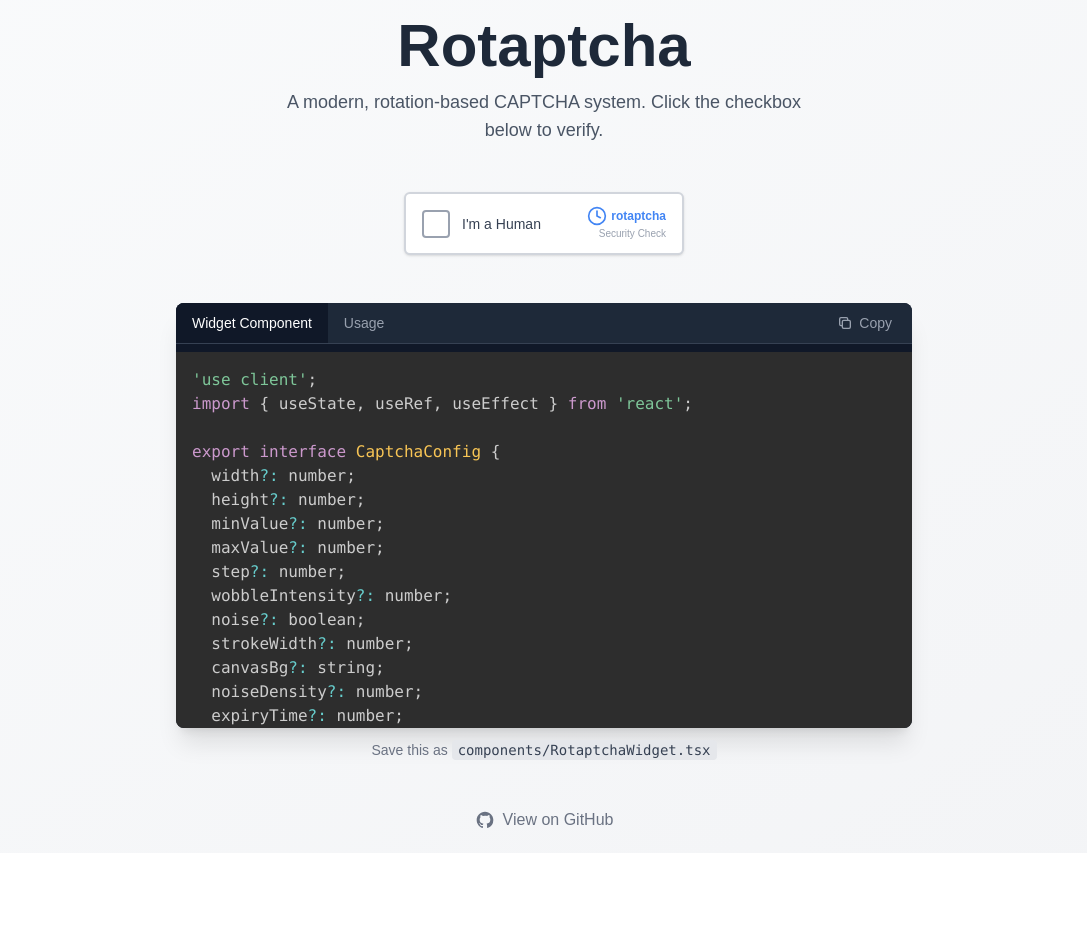
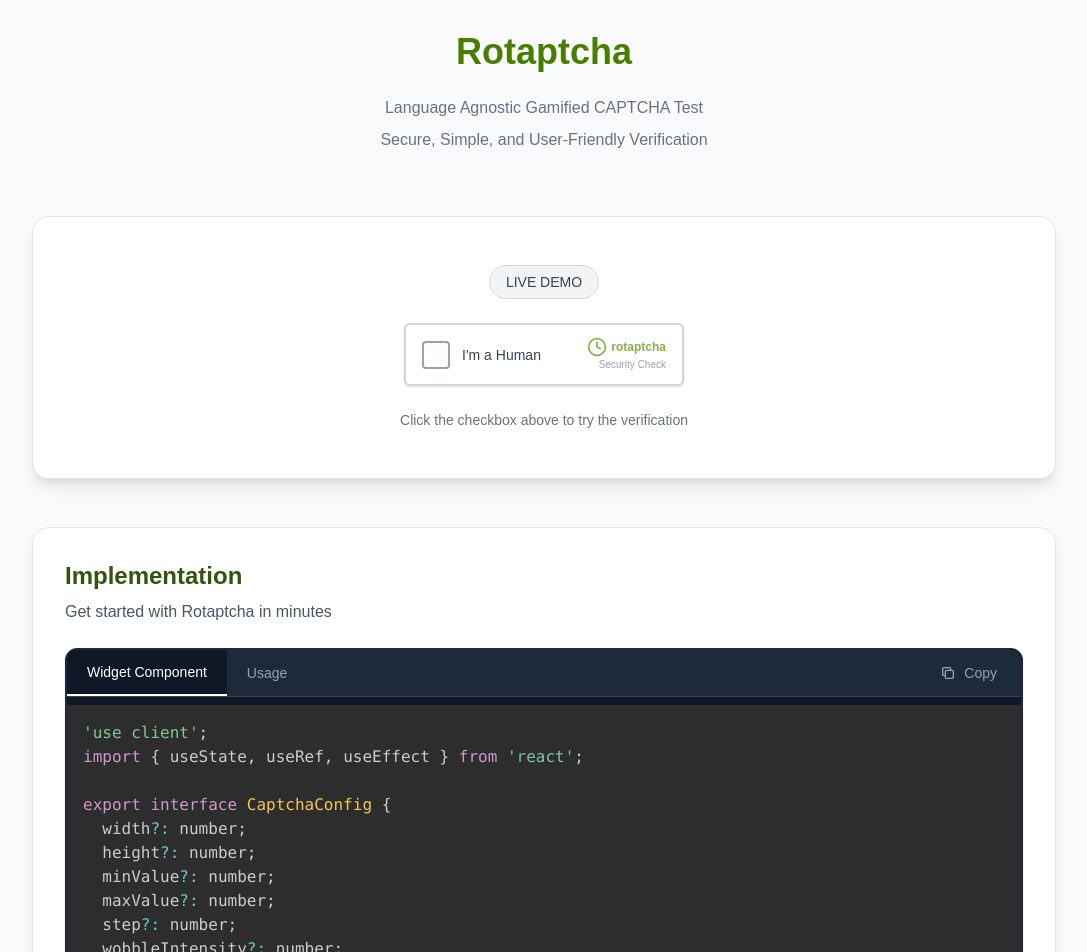
Before and after one commit to rotaptcha/website, a Next.js app: page / in a window 1280 px wide. Shown: the top 952 px of the page, without its empty margins (96-1183 px from the left). Before the commit the page ends 853 px from the top, so only its background shows below. Built offline with nearby package versions, Linux system fonts and the light colour scheme.

Commit message:
Update - Updated landing page

```diff
--- a/src/app/page.tsx
+++ b/src/app/page.tsx
@@ -334,7 +334,6 @@ export default function Home() {
     wobbleIntensity: 2,
     noise: true,
     strokeWidth: 2,
-    canvasBg: '#FFFFFF',
     noiseDensity: 3,
     expiryTime: 300000
   };
@@ -351,15 +350,39 @@ export default function Home() {
   };
 
   return (
-    <div className="min-h-screen bg-linear-to-br from-gray-50 to-gray-100 flex flex-col items-center justify-center p-4">
-      {/* Header */}
-      <div className="text-center mb-12">
-        <h1 className="text-4xl sm:text-5xl md:text-6xl font-bold text-gray-800 mb-3">
+    <div className="min-h-screen bg-gray-50 flex flex-col items-center justify-center p-4 sm:p-6 md:p-8">
+      {/* Main Container */}
+      <div className="w-full max-w-5xl">
+        {/* Header Section */}
+        <div className="text-center mb-16">
+
+          {/* Logo/Title with decorative elements */}
+          <div className="inline-flex items-center justify-center mb-6">
+
+            <div className="relative">
+              <h1 className="text-4xl sm:text-4xl md:text-4xl font-bold text-lime-700 ">
                 Rotaptcha
               </h1>
-        <p className="text-gray-600 text-base sm:text-lg font-medium px-4 max-w-xl">
-          A modern, rotation-based CAPTCHA system. Click the checkbox below to verify.
+            </div>
+          </div>
+
+          <p className="text-gray-500 text-base sm:text-base mb-2 px-4">
+            Language Agnostic Gamified CAPTCHA Test
           </p>
+
+          <p className="text-gray-500 text-base sm:text-base mt-2 px-4">
+            Secure, Simple, and User-Friendly Verification
+          </p>
+
+        </div>
+
+        {/* Demo Section with Card */}
+        <div className="bg-white rounded-2xl shadow-lg border border-gray-200 p-8 sm:p-12 mb-12">
+          <div className="flex flex-col items-center">
+            <div className="mb-6">
+              <span className="inline-block px-4 py-1.5 bg-gray-100 text-gray-700 text-sm font-medium rounded-full border border-gray-300">
+                LIVE DEMO
+              </span>
             </div>
 
             {/* Captcha Widget */}
@@ -378,35 +401,45 @@ export default function Home() {
                 console.error('Captcha error:', error);
               }}
               theme={{
-          primary: '#4285f4',
-          primaryHover: '#3367d6',
+                primary: '#88B04B',
+                primaryHover: '#6a8c3a',
                 secondary: '#e8f0fe',
                 background: '#f8f9fa',
               }}
             />
 
+            <p className="mt-6 text-gray-500 text-sm">
+              Click the checkbox above to try the verification
+            </p>
+          </div>
+        </div>
+
         {/* Code Example */}
-      <div className="mt-12 w-full max-w-3xl px-4">
-        <div className="bg-gray-900 rounded-lg overflow-hidden shadow-xl">
+        <div className="bg-white rounded-2xl shadow-lg border border-gray-200 p-6 sm:p-8">
+          <div className="mb-6">
+            <h2 className="text-2xl font-bold text-lime-900 mb-2">Implementation</h2>
+            <p className="text-gray-600">Get started with Rotaptcha in minutes</p>
+          </div>
+
+          <div className="bg-gray-900 rounded-xl overflow-hidden shadow-sm border border-gray-800">
+            <div className="bg-gray-900 rounded-xl overflow-hidden shadow-sm border border-gray-800">
               {/* Tabs Header */}
               <div className="flex items-center justify-between bg-gray-800 border-b border-gray-700">
                 <div className="flex">
                   <button
                     onClick={() => setActiveTab('widget')}
-                className={`px-4 py-2.5 text-sm font-medium transition-colors ${
-                  activeTab === 'widget'
-                    ? 'text-white bg-gray-900'
-                    : 'text-gray-400 hover:text-gray-200'
+                    className={`px-5 py-3 text-sm font-medium transition-colors ${activeTab === 'widget'
+                      ? 'text-white bg-gray-900 border-b-2 border-white'
+                      : 'text-gray-400 hover:text-gray-200 hover:bg-gray-750'
                       }`}
                   >
                     Widget Component
                   </button>
                   <button
                     onClick={() => setActiveTab('usage')}
-                className={`px-4 py-2.5 text-sm font-medium transition-colors ${
-                  activeTab === 'usage'
-                    ? 'text-white bg-gray-900'
-                    : 'text-gray-400 hover:text-gray-200'
+                    className={`px-5 py-3 text-sm font-medium transition-colors ${activeTab === 'usage'
+                      ? 'text-white bg-gray-900 border-b-2 border-white'
+                      : 'text-gray-400 hover:text-gray-200 hover:bg-gray-750'
                       }`}
                   >
                     Usage
@@ -414,7 +447,7 @@ export default function Home() {
                 </div>
                 <button
                   onClick={handleCopy}
-              className="flex items-center gap-1.5 text-gray-400 hover:text-white transition-colors text-sm px-3 py-1.5 mr-2 rounded hover:bg-gray-700 cursor-pointer"
+                  className="flex items-center gap-2 text-gray-400 hover:text-white hover:bg-gray-700 transition-all text-sm px-4 py-2 mr-2 rounded cursor-pointer"
                 >
                   {copied ? (
                     <>
@@ -436,7 +469,7 @@ export default function Home() {
 
               {/* Code Content */}
               <div className="max-h-96 overflow-auto">
-            <pre className="p-4 text-sm">
+                <pre className="p-6 text-sm">
                   <code className={activeTab === 'usage' ? 'language-jsx' : 'language-javascript'}>
                     {activeTab === 'usage' ? usageCode : widgetCode}
                   </code>
@@ -445,19 +478,23 @@ export default function Home() {
             </div>
 
             {activeTab === 'widget' && (
-          <p className="mt-3 text-sm text-gray-500 text-center">
-            Save this as <code className="bg-gray-200 px-1.5 py-0.5 rounded text-gray-700">components/RotaptchaWidget.tsx</code>
+              <p className="mt-4 text-sm text-gray-500 px-2">
+                Save this as <code className="bg-gray-100 px-2 py-1 rounded text-gray-700 font-mono text-xs border border-gray-200">components/RotaptchaWidget.tsx</code>
               </p>
             )}
           </div>
 
           {/* Footer */}
-      <div className="mt-12 text-center px-4">
+          <div className="mt-16 pt-8 border-t border-gray-200">
+            <div className="flex flex-col sm:flex-row items-center justify-between gap-4">
+              <div className="text-gray-500 text-sm">
+                Built with Next.js and TypeScript
+              </div>
               <a
                 href="https://github.com/orgs/rotaptcha/repositories"
                 target="_blank"
                 rel="noopener noreferrer"
-          className="inline-flex items-center gap-2 text-gray-500 hover:text-gray-700 transition-colors font-medium"
+                className="inline-flex items-center gap-2 px-4 py-2 bg-gray-900 text-white rounded-lg hover:bg-gray-800 transition-colors font-medium text-sm border border-gray-800"
               >
                 <svg className="w-5 h-5" fill="currentColor" viewBox="0 0 24 24">
                   <path fillRule="evenodd" d="M12 2C6.477 2 2 6.484 2 12.017c0 4.425 2.865 8.18 6.839 9.504.5.092.682-.217.682-.483 0-.237-.008-.868-.013-1.703-2.782.605-3.369-1.343-3.369-1.343-.454-1.158-1.11-1.466-1.11-1.466-.908-.62.069-.608.069-.608 1.003.07 1.531 1.032 1.531 1.032.892 1.53 2.341 1.088 2.91.832.092-.647.35-1.088.636-1.338-2.22-.253-4.555-1.113-4.555-4.951 0-1.093.39-1.988 1.029-2.688-.103-.253-.446-1.272.098-2.65 0 0 .84-.27 2.75 1.026A9.564 9.564 0 0112 6.844c.85.004 1.705.115 2.504.337 1.909-1.296 2.747-1.027 2.747-1.027.546 1.379.202 2.398.1 2.651.64.7 1.028 1.595 1.028 2.688 0 3.848-2.339 4.695-4.566 4.943.359.309.678.92.678 1.855 0 1.338-.012 2.419-.012 2.747 0 .268.18.58.688.482A10.019 10.019 0 0022 12.017C22 6.484 17.522 2 12 2z" clipRule="evenodd" />
@@ -466,5 +503,9 @@ export default function Home() {
               </a>
             </div>
           </div>
+        </div>
+      </div>
+    </div>
+
   );
 }
--- a/src/components/RotaptchaWidget.tsx
+++ b/src/components/RotaptchaWidget.tsx
@@ -10,8 +10,6 @@ export interface CaptchaConfig {
   wobbleIntensity?: number;
   noise?: boolean;
   strokeWidth?: number;
-  availableColors?: string[];
-  canvasBg?: string;
   noiseDensity?: number;
   expiryTime?: number;
 }
@@ -76,8 +74,6 @@ const DEFAULT_CONFIG: Required<CaptchaConfig> = {
   wobbleIntensity: 2,
   noise: true,
   strokeWidth: 2,
-  availableColors: ['#FF6B6B', '#4ECDC4', '#45B7D1', '#FFA07A', '#98D8C8'],
-  canvasBg: '#FFFFFF',
   noiseDensity: 3,
   expiryTime: 300000,
 };
```
Lines whose indentation alone changed are shown as unchanged.
